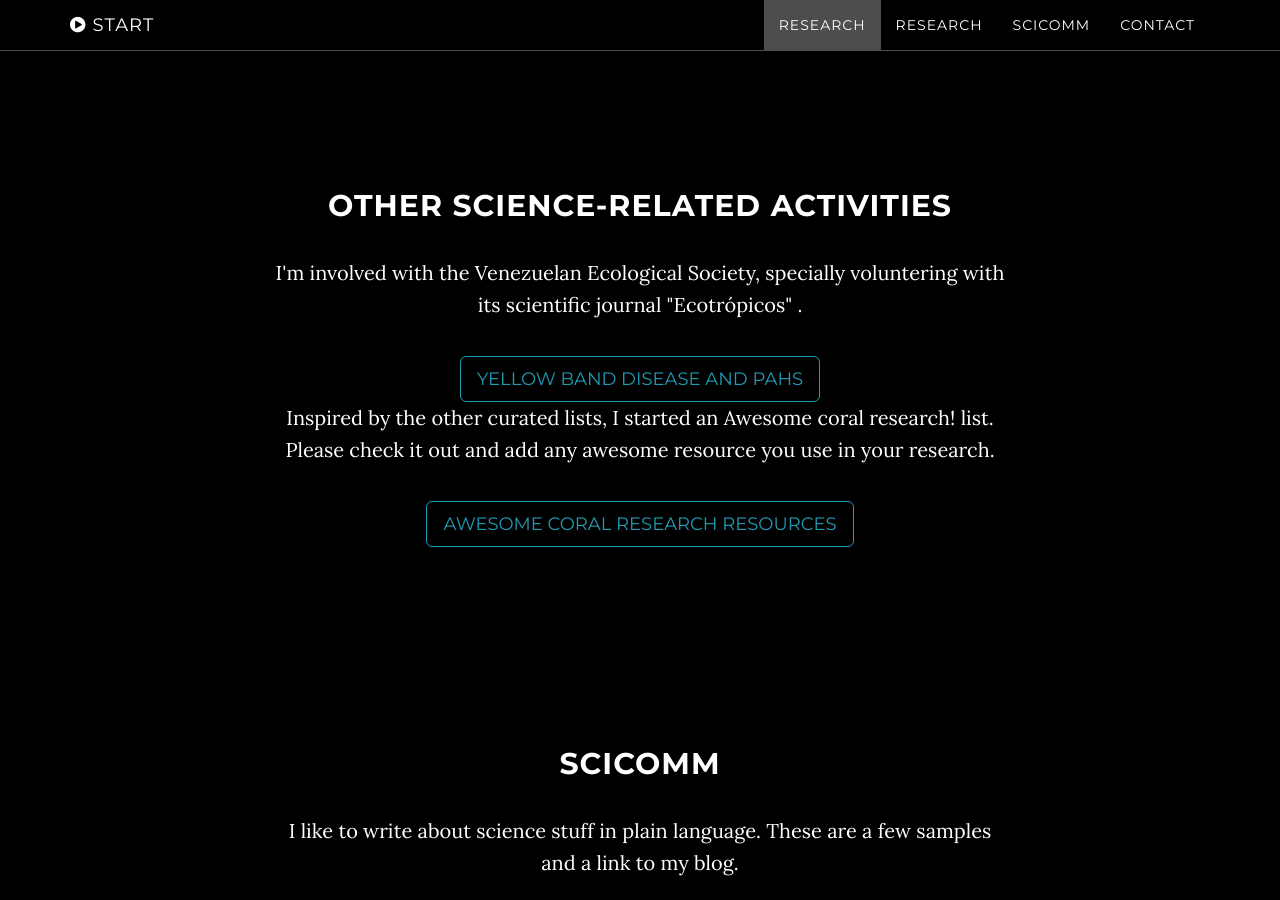
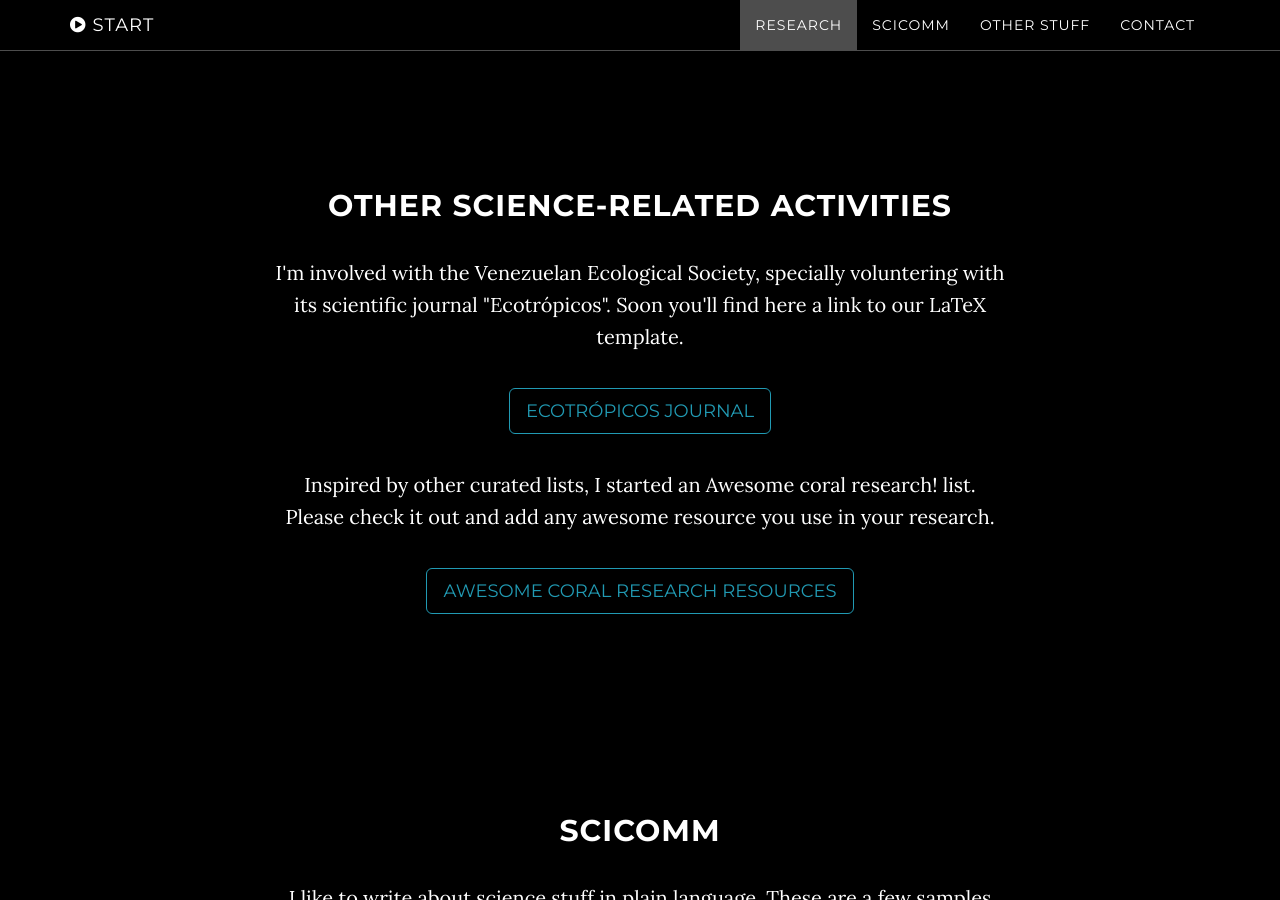
Before and after one commit to ejvalero/luismmontilla.github.io, a Jekyll site: the page built from index.html, in a window 1280 px wide and 900 px high, scrolled down 1292 px. Built offline with Jekyll 4.4.1, drawn with Linux system fonts in a browser that asks for light colours; some of the changed text lies outside the part shown.

Commit message:
some major editions

```diff
--- a/_includes/nav.html
+++ b/_includes/nav.html
@@ -21,10 +21,10 @@
                         <a class="page-scroll" href="#research">Research</a>
                     </li>
                      <li>
-                        <a class="page-scroll" href="#nonresearch">Research</a>
+                        <a class="page-scroll" href="#scicomm">Scicomm</a>
                     </li>
                     <li>
-                        <a class="page-scroll" href="#scicomm">Scicomm</a>
+                        <a class="page-scroll" href="#nonresearch">Other stuff</a>
                     </li>
                     <li>
                         <a class="page-scroll" href="#contact">Contact</a>
--- a/_includes/nonresearch.html
+++ b/_includes/nonresearch.html
@@ -4,9 +4,10 @@
             <div class="container">
                 <div class="col-lg-8 col-lg-offset-2">
                     <h2>Other science-related activities</h2>
-                    <p>I'm involved with the Venezuelan Ecological Society, specially voluntering with its scientific journal "Ecotrópicos" .</p>
-                    <a href="https://luismmontilla.github.io/ybd-pah/" class="btn btn-default btn-lg">Yellow band disease and PAHS</a>
-                    <p>Inspired by the other curated lists, I started an Awesome coral research! list. Please check it out and add any awesome resource you use in your research.</p>
+                    <p>I'm involved with the Venezuelan Ecological Society, specially voluntering with its scientific journal "Ecotrópicos". Soon you'll find here a link to our LaTeX template.</p>
+                    <a href="http://erevistas.saber.ula.ve/index.php/ecotropicos/index" class="btn btn-default btn-lg">Ecotrópicos Journal</a>
+                    <p style="line-height: 60px; width: 300px;">
+                    <p>Inspired by other curated lists, I started an Awesome coral research! list. Please check it out and add any awesome resource you use in your research.</p>
                     <a href="https://github.com/luismmontilla/awesome-coral-research" class="btn btn-default btn-lg">Awesome coral research resources</a>
                 </div>
             </div>
--- a/_includes/scicomm.html
+++ b/_includes/scicomm.html
@@ -7,7 +7,9 @@
                     <p>I like to write about science stuff in plain language. These are a few samples and a link to my blog.</p>
                     <a href="https://tuyuyocientifico.wordpress.com/" class="btn btn-default btn-lg">My science blog (in spanish)</a>
                     <p style="line-height: 60px; width: 300px;">
-                    <a href="https://www.revistapersea.com/ciencias-de-la-vida//descubriendo-las-bestias-de-la-venezuela-prehistrica" class="btn btn-default btn-lg">Discovering the beasts from a prehistoric Venezuela (in spanish)</a>
+                    <a href="https://www.revistapersea.com/ambiente-1//un-paraso-ecolgico-en-declive-en-el-caribe" class="btn btn-default btn-lg">A declining ecological paradise in the Caribbean (in spanish)</a>
+                    <p style="line-height: 60px; width: 300px;">
+                    <a href="http://www.calameo.com/books/0046284830b656c496d97" class="btn btn-default btn-lg">Creating a magical classroom with technology: Our experience using Classcraft (in spanish)</a>
                 </div>
             </div>
         </div>
```
